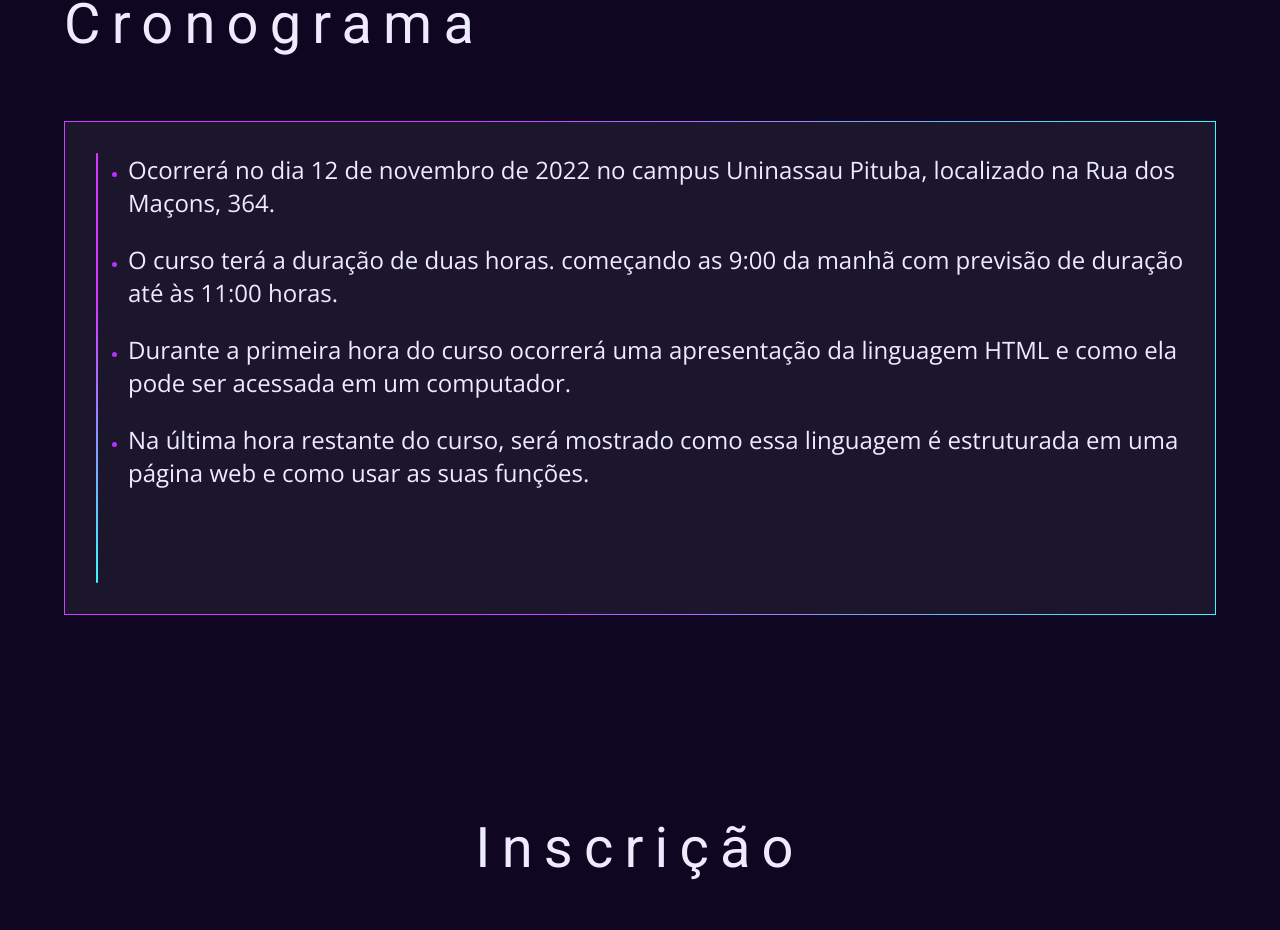
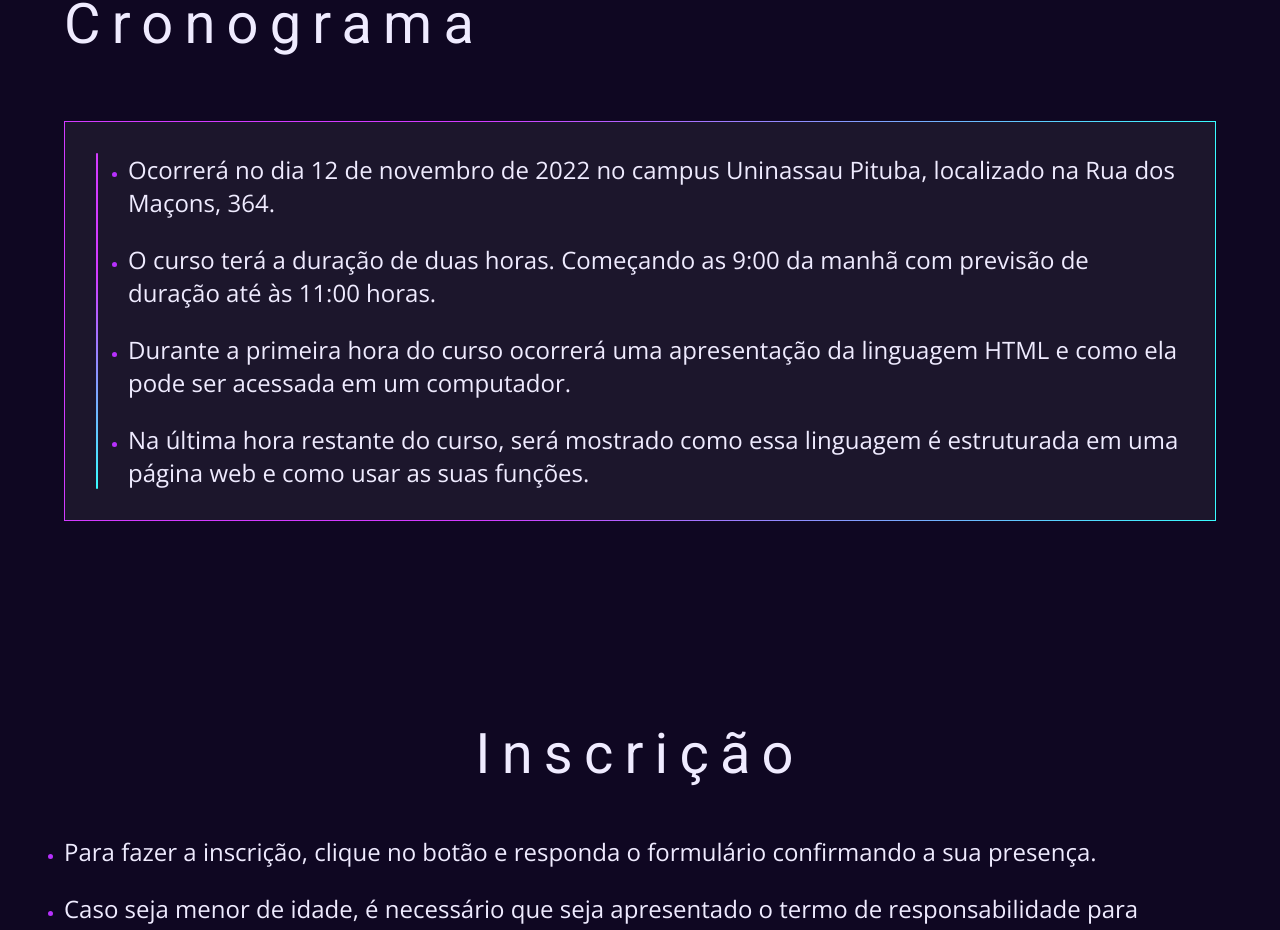
Before and after one commit to DevVictor19/Amadok, a React (Vite) app: page / in a window 1280 px wide. Shown: the part 1233-2163 px from the top of the page. Built offline with nearby package versions, Linux system fonts and the light colour scheme.

Commit message:
fix(schedule): concertar altura

```diff
--- a/src/components/schedule/index.tsx
+++ b/src/components/schedule/index.tsx
@@ -17,7 +17,7 @@ export function Schedule() {
           </li>
           <li>
             <p>
-              O curso terá a duração de duas horas. começando as 9:00 da manhã
+              O curso terá a duração de duas horas. Começando as 9:00 da manhã
               com previsão de duração até às 11:00 horas.
             </p>
           </li>
--- a/src/components/schedule/styles.ts
+++ b/src/components/schedule/styles.ts
@@ -35,7 +35,6 @@ export const ScheduleList = styled.ul`
   flex-direction: column;
   gap: 24px;
   padding-left: 32px;
-  height: 430px;
 
   &::after {
     content: " ";
```
